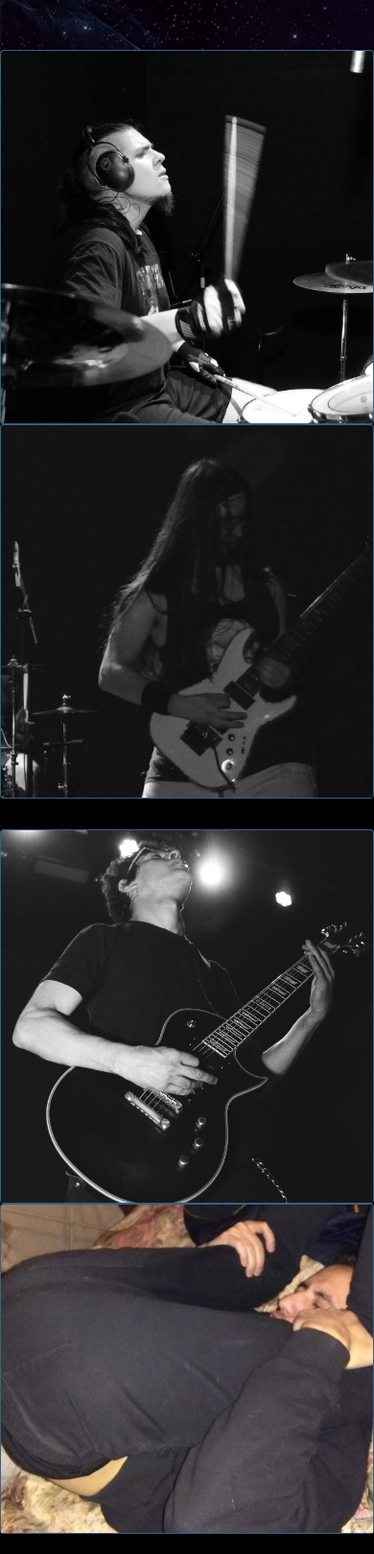
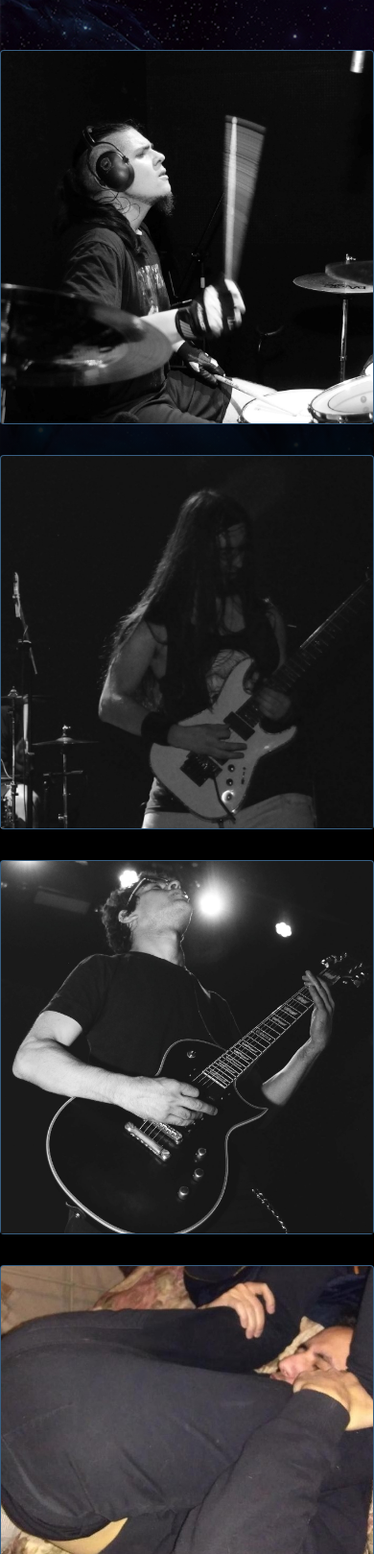
Before and after one commit to nachoponce25/IkarosWebsite, a plain HTML site: page index.html in a window 390 px wide. Shown: the part 292-1911 px from the top of the page at 96% size. Drawn offline with nearby package versions, Linux system fonts and the light colour scheme.

Commit message:
Add files via upload

```diff
--- a/index.html
+++ b/index.html
@@ -200,19 +200,19 @@
     <br><br>
 
     <div class="container">
-        <div class="row d-flex justify-content-around py-3">
-            <div class="col-md-3 card p-0" style="background-color: rgb(65, 110, 150);">
+        <div class="row d-flex justify-content-around">
+            <div class="col-md-3 card p-0 my-3" style="background-color: rgb(65, 110, 150);">
                 <img src="Content/Images/band/nachos.jpg" class="card-img-top" alt="Drummer">
             </div>
-            <div class="col-md-3 card p-0" style="background-color: rgb(65, 110, 150);">
+            <div class="col-md-3 card p-0  my-3" style="background-color: rgb(65, 110, 150);">
                 <img src="Content/Images/band/nachop.jpg" class="card-img-top" alt="Guitarist">
             </div>
         </div>
-        <div class="row d-flex justify-content-around py-3">
-            <div class="col-md-3 card p-0" style="background-color: rgb(65, 110, 150);">
+        <div class="row d-flex justify-content-around">
+            <div class="col-md-3 card p-0 my-3" style="background-color: rgb(65, 110, 150);">
                 <img src="Content/Images/band/fede.jpg" class="card-img-top" alt="Guitarist">
             </div>
-            <div class="col-md-3 card p-0 d-flex align-items-center" style="background-color: rgb(65, 110, 150);">
+            <div class="col-md-3 card p-0 my-3 d-flex align-items-center" style="background-color: rgb(65, 110, 150);">
                 <img src="Content/Images/band/daveh.jpeg" class="card-img-top" alt="Bassist">
             </div>
         </div>
```
